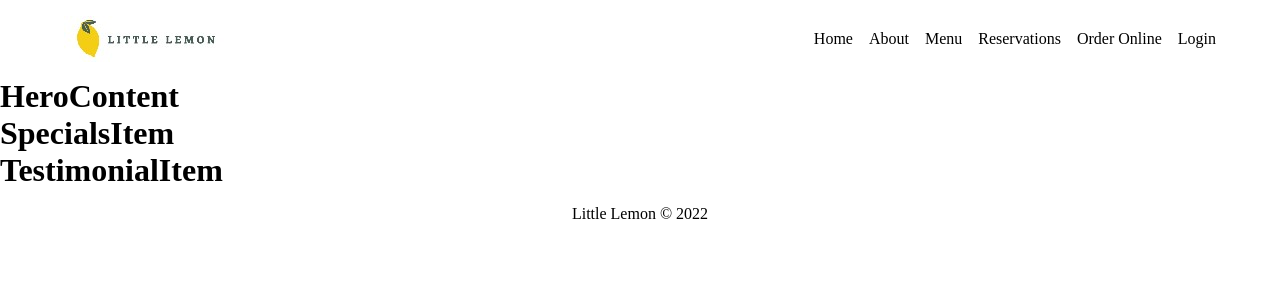
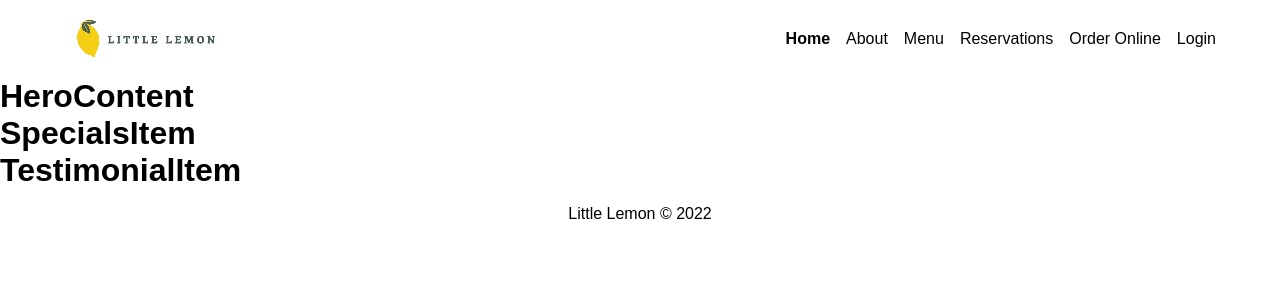
Before and after one commit to akshaykulkarni2007/little-lemon-capstone, a React (Create React App) app: page / in a window 1280 px wide. Shown: the top 300 px of the page. Built offline with nearby package versions, Linux system fonts and the light colour scheme.

Commit message:
nav improvements

```diff
--- a/src/index.css
+++ b/src/index.css
@@ -15,6 +15,7 @@ h5,
 h6 {
 	margin: 0;
 	padding: 0;
+	font-family: sans-serif;
 }
 
 ul {
@@ -71,6 +72,10 @@ header {
 	transition: all 0.2s ease-in;
 }
 
+.nav-list a.active {
+	font-weight: 600;
+}
+
 /* Footer */
 footer {
 	margin: 1rem 0;
```
